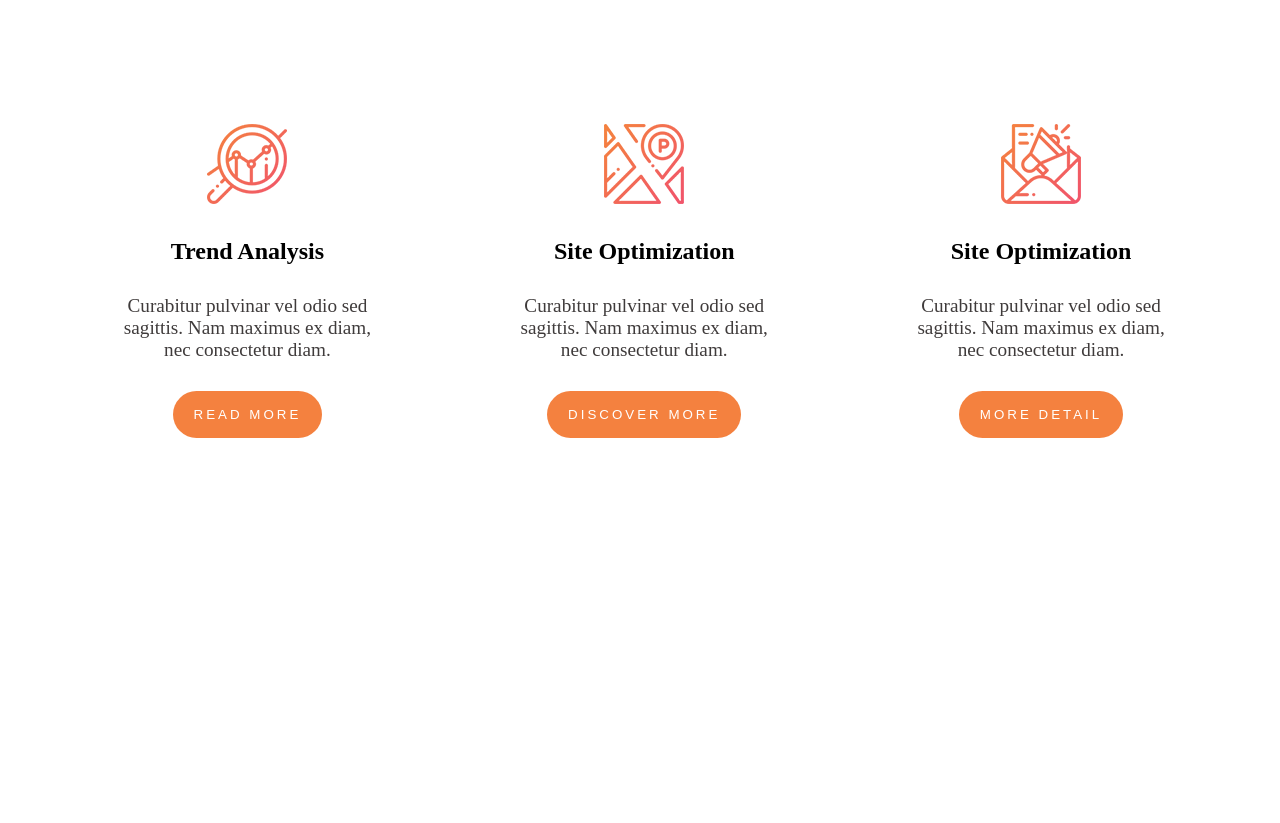
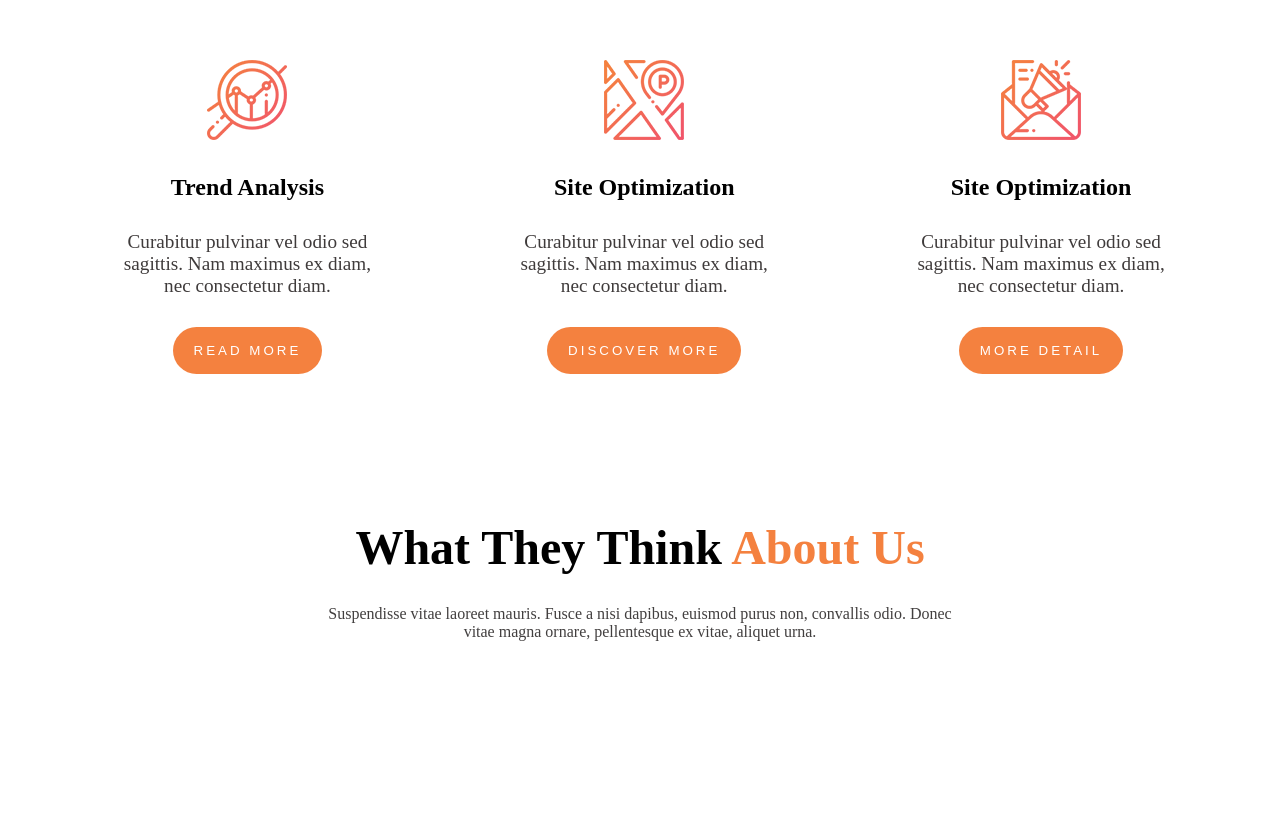
Before and after one commit to DevMdAsif/scss-project, a plain HTML site: page index.html in a window 1280 px wide. Shown: the part 972-1795 px from the top of the page. Drawn offline with Linux system fonts and the light colour scheme.

Commit message:
about section added

```diff
--- a/index.html
+++ b/index.html
@@ -7,7 +7,7 @@
   <link rel="stylesheet" href="style.css">
 </head>
 <body>
-
+        <!-- navbar start  -->
   <nav>
     <h1> LAVA</h1>
 
@@ -19,6 +19,9 @@
       <li><a href="">CONTACT US</a></li>
     </ul>
   </nav>
+
+          <!-- hero-section start -->
+
   <section class="hero-section">
     <div>
       <h3>Simple App <br> that we <span>CREATE</span></h3>
@@ -27,6 +30,8 @@
     </div>
     <img src="./images/banner-bg.png" alt="">
   </section>
+
+          <!-- featues section  -->
 
   <div class="featues">
     <div class="featues-item featues1" >
@@ -49,5 +54,12 @@
     </div>
   </div>
 
+        <!-- about section -->
+
+  <div class="about">
+    <h2>What They Think <span> About Us</span></h2>
+    <p>Suspendisse vitae laoreet mauris. Fusce a nisi dapibus, euismod purus non, convallis odio. Donec <br> vitae magna ornare, pellentesque ex vitae, aliquet urna.</p>
+  </div>
+
 </body>
 </html>
--- a/style.scss
+++ b/style.scss
@@ -77,9 +77,9 @@ nav{
 
 }
 .featues{
-    margin-top: 20%;
+    margin-top: 15%;
     width: 100%;
-    height: 100vh;
+    height: 500px;
     display: grid;
     grid-template-columns:repeat(3,1fr) ;
     .featues1{
@@ -120,3 +120,18 @@ nav{
     }
    }
 }
+.about {
+    width: 100%;
+    height: 300px;
+    text-align: center;
+    h2{
+        font-size: xxx-large;
+        span{
+            color: $btn-color;
+        }
+    }
+    p{
+        margin-top: 30px;
+        color: rgb(66, 63, 63);
+    }
+}
```
Also changed, not shown: style.css, 1 other file.
